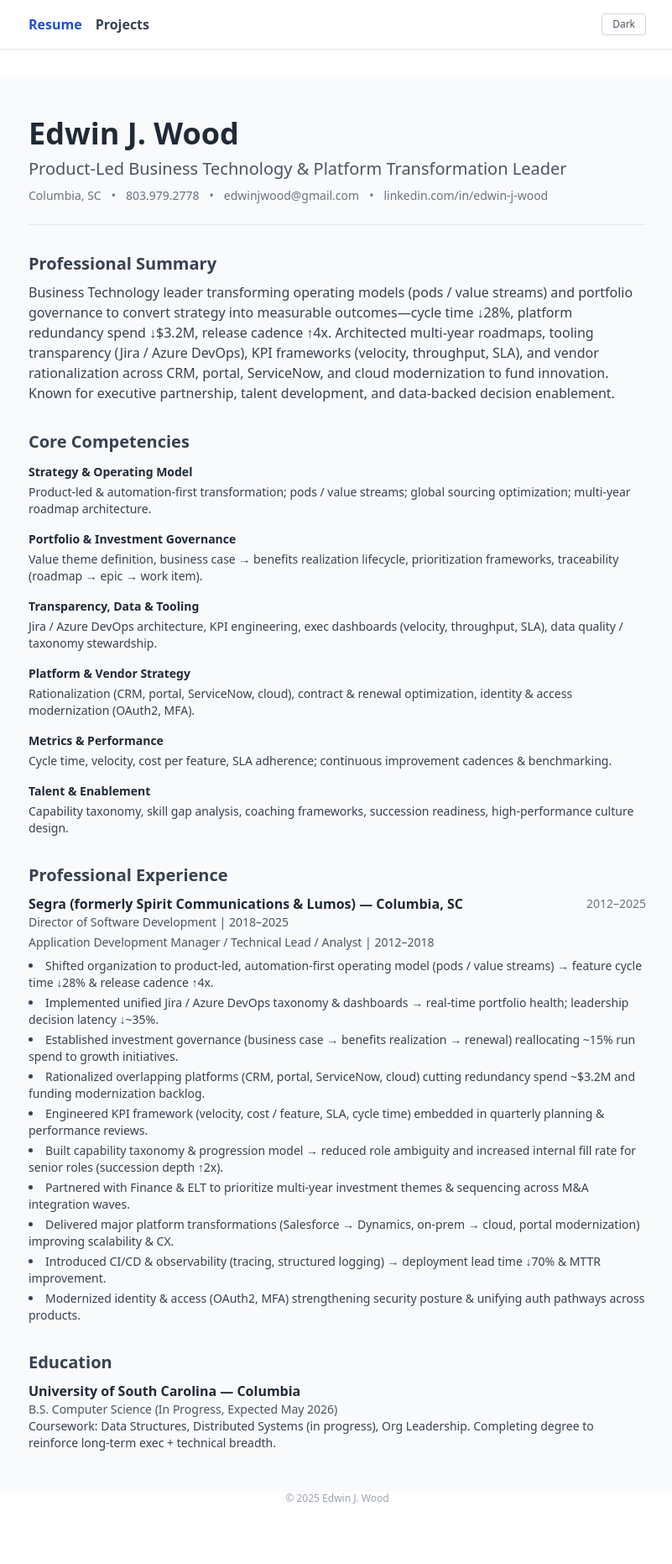
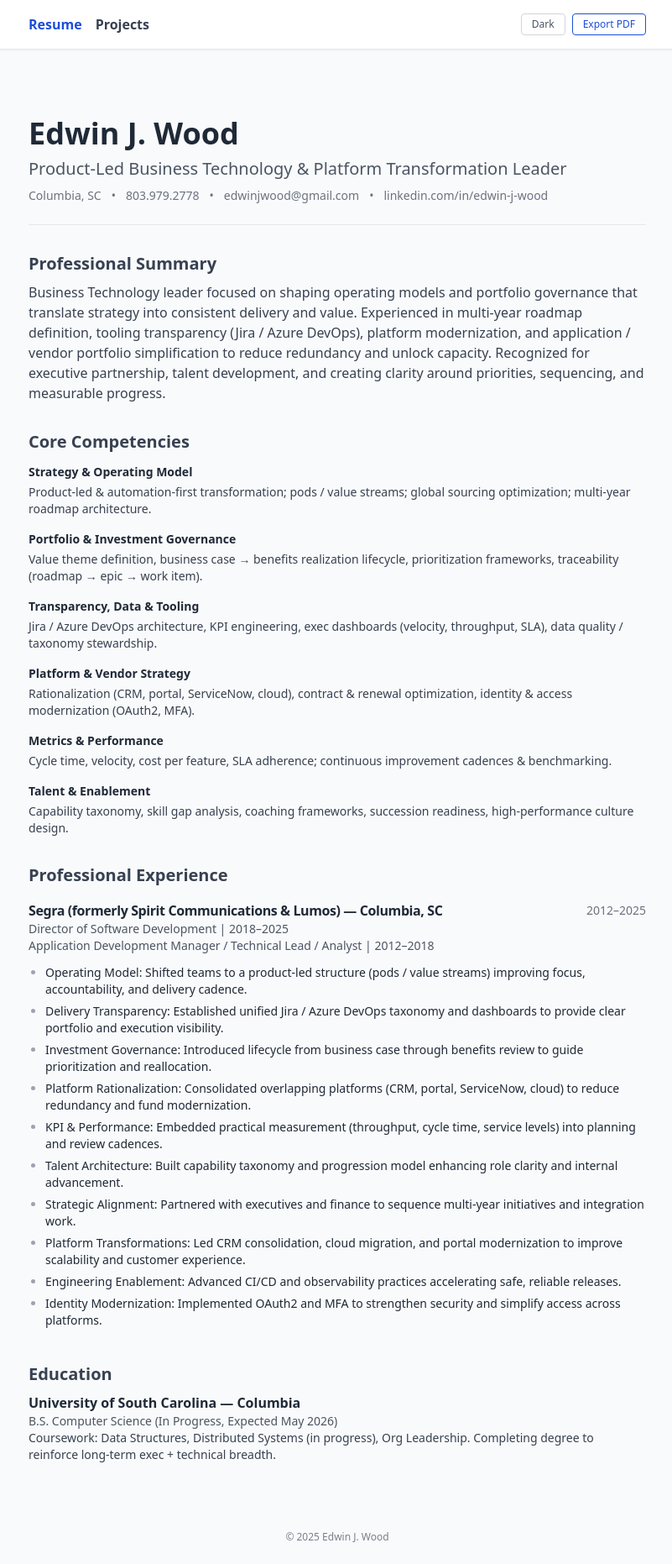
Before and after one commit to edwinjwood/portfolio-builder, a React (Vite) app: page / in a window 1280 px wide. Shown: the whole page at 84% size, without its empty margins (238-1039 px from the left). Before the commit the page ends 1816 px from the top, so only its background shows below. Built offline with nearby package versions, Linux system fonts and the light colour scheme.

Commit message:
added dark mode and changed verbiage

```diff
--- a/src/App.jsx
+++ b/src/App.jsx
@@ -28,7 +28,7 @@ function Resume() {
         <section className="mb-8">
           <h3 className="text-xl font-semibold text-gray-700 dark:text-gray-200 mb-2">Professional Summary</h3>
           <p className="text-gray-700 dark:text-gray-300 leading-relaxed text-sm sm:text-base">
-            Business Technology leader transforming operating models (pods / value streams) and portfolio governance to convert strategy into measurable outcomes—cycle time ↓28%, platform redundancy spend ↓$3.2M, release cadence ↑4x. Architected multi-year roadmaps, tooling transparency (Jira / Azure DevOps), KPI frameworks (velocity, throughput, SLA), and vendor rationalization across CRM, portal, ServiceNow, and cloud modernization to fund innovation. Known for executive partnership, talent development, and data-backed decision enablement.
+            Business Technology leader focused on shaping operating models and portfolio governance that translate strategy into consistent delivery and value. Experienced in multi-year roadmap definition, tooling transparency (Jira / Azure DevOps), platform modernization, and application / vendor portfolio simplification to reduce redundancy and unlock capacity. Recognized for executive partnership, talent development, and creating clarity around priorities, sequencing, and measurable progress.
           </p>
         </section>
 
@@ -64,28 +64,28 @@ function Resume() {
         </section>
 
         {/* Professional Experience */}
-        <section className="mb-8">
-          <h3 className="text-xl font-semibold text-gray-700 mb-2">Professional Experience</h3>
-          <div className="mb-4">
-            <div className="flex flex-col sm:flex-row sm:justify-between sm:items-center">
-              <span className="font-bold text-gray-800">Segra (formerly Spirit Communications & Lumos) — Columbia, SC</span>
-              <span className="text-gray-500 text-sm">2012–2025</span>
+        <section className="mb-10">
+          <h3 className="text-xl font-semibold text-gray-700 dark:text-gray-200 mb-4">Professional Experience</h3>
+          <div className="mb-2">
+            <div className="flex flex-col sm:flex-row sm:justify-between sm:items-center gap-1">
+              <span className="font-bold text-gray-800 dark:text-gray-100 tracking-tight">Segra (formerly Spirit Communications & Lumos) — Columbia, SC</span>
+              <span className="text-gray-500 dark:text-gray-400 text-xs sm:text-sm">2012–2025</span>
             </div>
-            <div className="text-gray-600 text-sm mb-1">Director of Software Development | 2018–2025</div>
-            <div className="text-gray-600 text-sm mb-2">Application Development Manager / Technical Lead / Analyst | 2012–2018</div>
-            <ul className="list-disc list-inside text-gray-700 dark:text-gray-300 space-y-1 text-sm">
-              <li>Shifted organization to product-led, automation-first operating model (pods / value streams) → feature cycle time ↓28% & release cadence ↑4x.</li>
-              <li>Implemented unified Jira / Azure DevOps taxonomy & dashboards → real-time portfolio health; leadership decision latency ↓~35%.</li>
-              <li>Established investment governance (business case → benefits realization → renewal) reallocating ~15% run spend to growth initiatives.</li>
-              <li>Rationalized overlapping platforms (CRM, portal, ServiceNow, cloud) cutting redundancy spend ~$3.2M and funding modernization backlog.</li>
-              <li>Engineered KPI framework (velocity, cost / feature, SLA, cycle time) embedded in quarterly planning & performance reviews.</li>
-              <li>Built capability taxonomy & progression model → reduced role ambiguity and increased internal fill rate for senior roles (succession depth ↑2x).</li>
-              <li>Partnered with Finance & ELT to prioritize multi-year investment themes & sequencing across M&A integration waves.</li>
-              <li>Delivered major platform transformations (Salesforce → Dynamics, on‑prem → cloud, portal modernization) improving scalability & CX.</li>
-              <li>Introduced CI/CD & observability (tracing, structured logging) → deployment lead time ↓70% & MTTR improvement.</li>
-              <li>Modernized identity & access (OAuth2, MFA) strengthening security posture & unifying auth pathways across products.</li>
-            </ul>
+            <div className="text-gray-600 dark:text-gray-300 text-xs sm:text-sm">Director of Software Development | 2018–2025</div>
+            <div className="text-gray-600 dark:text-gray-400 text-xs sm:text-sm mb-3">Application Development Manager / Technical Lead / Analyst | 2012–2018</div>
           </div>
+          <ul className="list-disc pl-5 marker:text-gray-400 dark:marker:text-gray-500 space-y-1.5 text-[13px] sm:text-sm leading-relaxed text-gray-800 dark:text-gray-200">
+            <li><span className="font-medium">Operating Model:</span> Shifted teams to a product-led structure (pods / value streams) improving focus, accountability, and delivery cadence.</li>
+            <li><span className="font-medium">Delivery Transparency:</span> Established unified Jira / Azure DevOps taxonomy and dashboards to provide clear portfolio and execution visibility.</li>
+            <li><span className="font-medium">Investment Governance:</span> Introduced lifecycle from business case through benefits review to guide prioritization and reallocation.</li>
+            <li><span className="font-medium">Platform Rationalization:</span> Consolidated overlapping platforms (CRM, portal, ServiceNow, cloud) to reduce redundancy and fund modernization.</li>
+            <li><span className="font-medium">KPI & Performance:</span> Embedded practical measurement (throughput, cycle time, service levels) into planning and review cadences.</li>
+            <li><span className="font-medium">Talent Architecture:</span> Built capability taxonomy and progression model enhancing role clarity and internal advancement.</li>
+            <li><span className="font-medium">Strategic Alignment:</span> Partnered with executives and finance to sequence multi-year initiatives and integration work.</li>
+            <li><span className="font-medium">Platform Transformations:</span> Led CRM consolidation, cloud migration, and portal modernization to improve scalability and customer experience.</li>
+            <li><span className="font-medium">Engineering Enablement:</span> Advanced CI/CD and observability practices accelerating safe, reliable releases.</li>
+            <li><span className="font-medium">Identity Modernization:</span> Implemented OAuth2 and MFA to strengthen security and simplify access across platforms.</li>
+          </ul>
         </section>
 
         {/* Education */}
@@ -114,20 +114,31 @@ function App() {
   return (
     <Router>
       <a href="#content" className="sr-only focus:not-sr-only focus:absolute focus:top-2 focus:left-2 bg-brand-600 text-white px-3 py-2 rounded">Skip to content</a>
-      <nav className="bg-white dark:bg-gray-950 border-b border-gray-200 dark:border-gray-800 shadow-sm py-4 mb-8">
+  <nav className="bg-white/90 dark:bg-gray-900/70 backdrop-blur border-b border-gray-200 dark:border-gray-800 shadow-sm py-4 mb-8 transition-colors">
         <div className="max-w-3xl mx-auto flex gap-6 px-4 items-center">
           <div className="flex gap-4">
             <NavLink to="/" end className={({isActive}) => `font-semibold transition ${isActive ? 'text-brand-600 dark:text-brand-500' : 'text-gray-700 dark:text-gray-300 hover:text-brand-600'}`} aria-current={({isActive}) => isActive ? 'page' : undefined}>Resume</NavLink>
             <NavLink to="/projects" className={({isActive}) => `font-semibold transition ${isActive ? 'text-brand-600 dark:text-brand-500' : 'text-gray-700 dark:text-gray-300 hover:text-brand-600'}`} aria-current={({isActive}) => isActive ? 'page' : undefined}>Projects</NavLink>
           </div>
-          <button onClick={() => setDark(d => { const nv = !d; try { localStorage.setItem('dark', nv.toString()); } catch(e){} return nv; })} className="ml-auto text-xs px-3 py-1 rounded border border-gray-300 dark:border-gray-700 text-gray-600 dark:text-gray-300 hover:bg-gray-100 dark:hover:bg-gray-800" aria-pressed={dark} aria-label="Toggle dark mode">{dark ? 'Light' : 'Dark'}</button>
+          <div className="ml-auto flex gap-2 items-center">
+            <button onClick={() => setDark(d => { const nv = !d; try { localStorage.setItem('dark', nv.toString()); } catch(e){} return nv; })} className="text-xs px-3 py-1 rounded border border-gray-300 dark:border-gray-700 text-gray-600 dark:text-gray-300 hover:bg-gray-100 dark:hover:bg-gray-800" aria-pressed={dark} aria-label="Toggle dark mode">{dark ? 'Light' : 'Dark'}</button>
+            <button
+              onClick={() => window.print()}
+              className="text-xs px-3 py-1 rounded font-medium border border-brand-600 text-brand-600 bg-white/60 backdrop-blur
+                         hover:bg-brand-600 hover:text-white focus:outline-none focus-visible:ring-2 focus-visible:ring-brand-500 focus-visible:ring-offset-2 focus-visible:ring-offset-white
+                         dark:border-brand-400 dark:text-brand-300 dark:bg-gray-800/70 dark:hover:bg-brand-500 dark:hover:text-gray-900 dark:focus-visible:ring-offset-gray-900 transition"
+              aria-label="Export PDF (Print)"
+            >
+              Export PDF
+            </button>
+          </div>
         </div>
       </nav>
       <Routes>
         <Route path="/" element={<Resume />} />
         <Route path="/projects" element={<Suspense fallback={<div className='px-4'>Loading…</div>}><Projects /></Suspense>} />
       </Routes>
-      <footer className="text-center text-xs text-gray-400 dark:text-gray-500 pb-6">© {new Date().getFullYear()} Edwin J. Wood</footer>
+  <footer className="text-center text-xs text-gray-500 dark:text-gray-400 pb-6 mt-8 opacity-90">© {new Date().getFullYear()} Edwin J. Wood</footer>
     </Router>
   );
 }
--- a/src/index.css
+++ b/src/index.css
@@ -10,3 +10,7 @@
 	a { color: #000 !important; text-decoration: none; }
 	ul { margin-top: 0.25rem; }
 }
+
+/* Global background to prevent white footer / gaps in dark mode */
+html, body { background-color: #f9fafb; color: #111827; }
+.dark html, .dark body { background-color: #111827; color: #f3f4f6; }
```
Also changed, not shown: src/Projects.jsx (+6 -15 lines).
